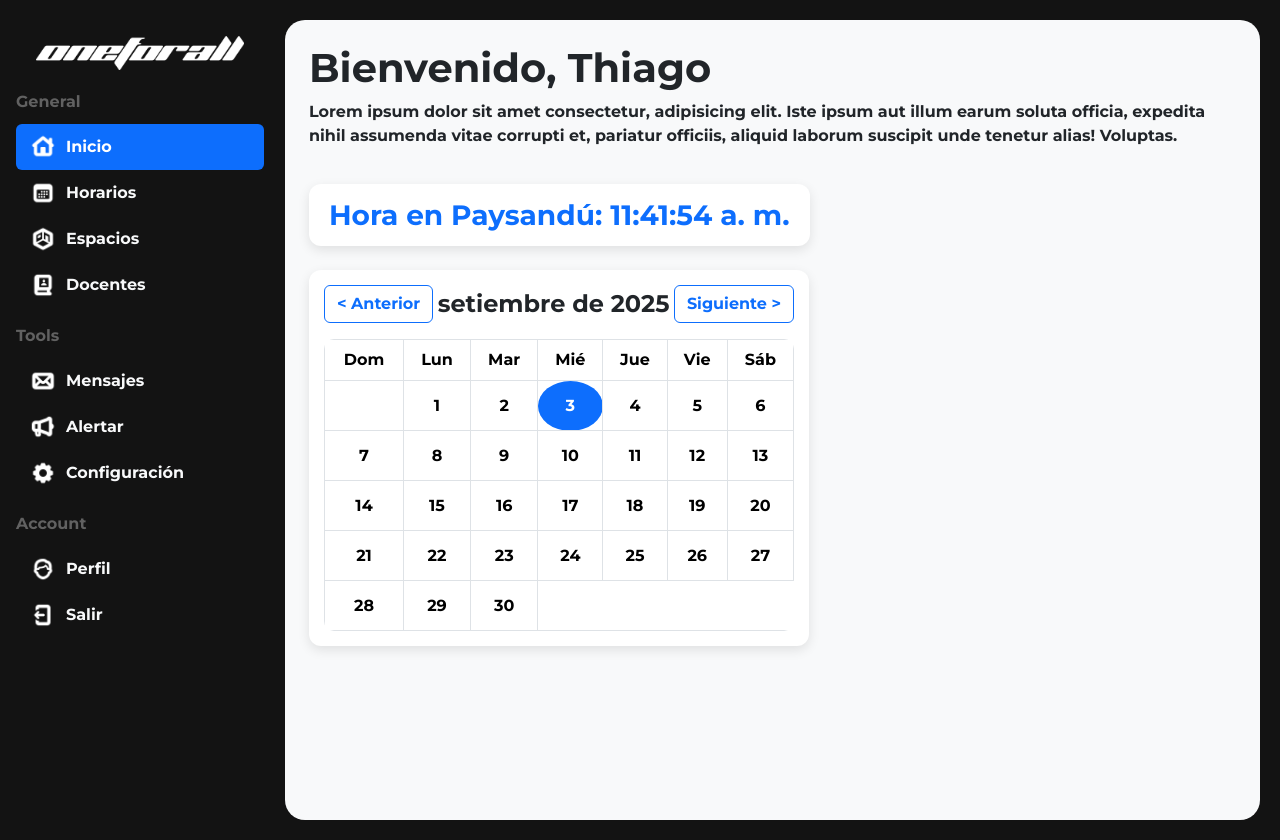
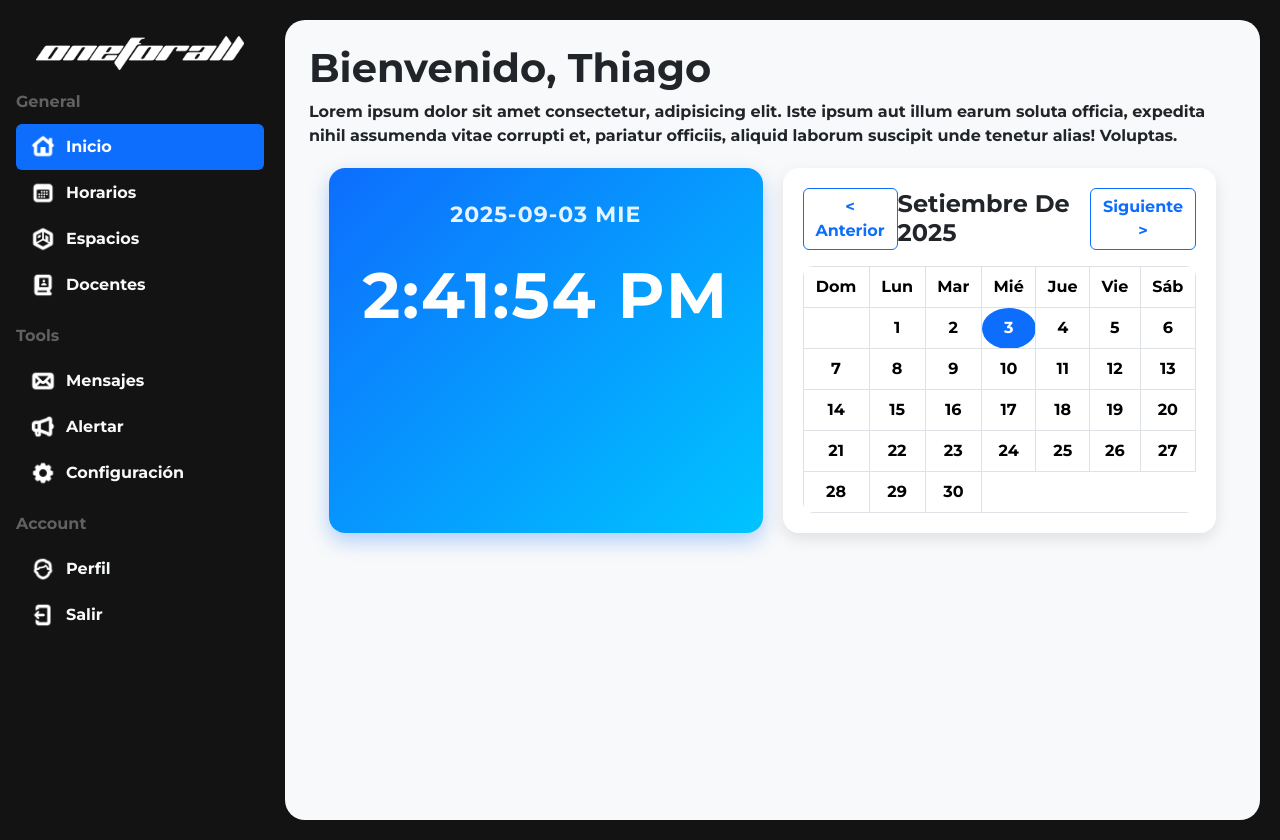
Before and after one commit to theodonzio/oneforall_2025, a PHP site: page /php/index.php in a window 1280 px wide. Run offline with PHP 8.4, Linux system fonts and the light colour scheme.

Commit message:
arreglos en el reloj y el calendario

```diff
--- a/css/style.css
+++ b/css/style.css
@@ -249,22 +249,57 @@ ul p{
     margin-bottom: 10px;
 }
 
-#reloj {
-  margin-top: 20px;
-  padding: 10px 20px;
-  background: #ffffff;
-  color: #0D6EFD;
-  border-radius: 12px;
-  display: inline-block;
-  box-shadow: 0px 4px 12px rgba(0,0,0,0.1);
+.widgets {
+  margin: 20px;
+  display: flex;
+  gap: 20px; /* separación entre reloj y calendario */
+  flex-wrap: wrap; /* si la pantalla es chica, que bajen en columna */
 }
 
+.widget-card {
+  flex: 1;
+  min-width: 300px;
+  background: #ffffff;
+  border-radius: 16px;
+  padding: 20px;
+  box-shadow: 0px 6px 16px rgba(0,0,0,0.1);
+  display: flex;
+  flex-direction: column;
+  align-items: center;
+}
+
+/* Ajustes al reloj dentro de la tarjeta */
+.reloj {
+  font-family: 'Share Tech Mono', monospace;
+  background: linear-gradient(135deg, #0d6efd, #00c4ff);
+  color: #fff;
+  text-align: center;
+  border-radius: 16px;
+  padding: 30px 20px;
+  box-shadow: 0 8px 20px rgba(13,110,253,0.3);
+}
+
+.reloj .tiempo {
+  font-size: 64px;
+  font-weight: bold;
+  letter-spacing: 2px;
+  margin-bottom: 10px;
+}
+
+.reloj .fecha {
+  font-size: 22px;
+  opacity: 0.9;
+  letter-spacing: 1px;
+}
+
+/* Ajustes al calendario */
 #calendario {
-  max-width: 500px;
-  background: #fff;
-  border-radius: 12px;
-  padding: 15px;
-  box-shadow: 0px 4px 12px rgba(0,0,0,0.1);
+  width: 100%;
+}
+
+#calendario h4 {
+  text-transform: capitalize;
+  font-weight: bold;
 }
 
 #calendario table {
@@ -272,18 +307,3 @@ ul p{
   border-radius: 10px;
   overflow: hidden;
 }
-
-#calendario th {
-  text-transform: capitalize;
-}
-
-#calendario td {
-  height: 50px;
-  vertical-align: middle;
-  cursor: pointer;
-  border-radius: 8px;
-}
-
-#calendario td:hover {
-  background-color: #f0f0f0;
-}
--- a/js/app.js
+++ b/js/app.js
@@ -7,20 +7,29 @@ dropdownElementList.forEach(function (dropdownToggleEl) {
 // ==========================
 // Reloj en hora de Paysandú
 // ==========================
-function actualizarReloj() {
-  let opciones = {
-    timeZone: "America/Montevideo",
-    hour: "2-digit",
-    minute: "2-digit",
-    second: "2-digit"
-  };
-  let ahora = new Intl.DateTimeFormat("es-UY", opciones).format(new Date());
-  document.getElementById("reloj").textContent = "Hora en Paysandú: " + ahora;
+const $tiempo = document.querySelector('.tiempo'),
+$fecha = document.querySelector('.fecha');
+
+function digitalClock(){
+    let f = new Date(),
+    dia = f.getDate(),
+    mes = f.getMonth() + 1,
+    anio = f.getFullYear(),
+    diaSemana = f.getDay();
+
+    dia = ('0' + dia).slice(-2);
+    mes = ('0' + mes).slice(-2)
+
+    let timeString = f.toLocaleTimeString();
+    $tiempo.innerHTML = timeString;
+
+    let semana = ['DOM','LUN','MAR','MIE','JUE','VIE','SAB'];
+    let showSemana = (semana[diaSemana]);
+    $fecha.innerHTML = `${anio}-${mes}-${dia} ${showSemana}`
 }
-
-// actualizar cada segundo
-setInterval(actualizarReloj, 1000);
-actualizarReloj();
+setInterval(() => {
+    digitalClock()
+}, 1000);
 // ==========================
 // Calendario interactivo
 // ==========================
--- a/php/index.php
+++ b/php/index.php
@@ -89,11 +89,16 @@
 <main class="flex-grow-1 p-4" style="background-color: #f8f9fa; height: 100vh; overflow-y: auto;">
     <h1>Bienvenido, Thiago</h1>
     <p>Lorem ipsum dolor sit amet consectetur, adipisicing elit. Iste ipsum aut illum earum soluta officia, expedita nihil assumenda vitae corrupti et, pariatur officiis, aliquid laborum suscipit unde tenetur alias! Voluptas.</p>
+<div class="widgets">
+  <!-- Reloj -->
+  <div class="widget-card reloj">
+      <p class="fecha"></p>
+      <p class="tiempo"></p>
+  </div>
 
- <div id="reloj" class="fs-3 fw-bold text-primary"></div>
-<!-- Calendario interactivo -->
-<div id="calendario" class="mt-4"></div>
-
+  <!-- Calendario -->
+  <div class="widget-card" id="calendario"></div>
+</div>
 </main>
 
   <!-- Bootstrap Bundle JS (dropdown y tooltip) -->
```
